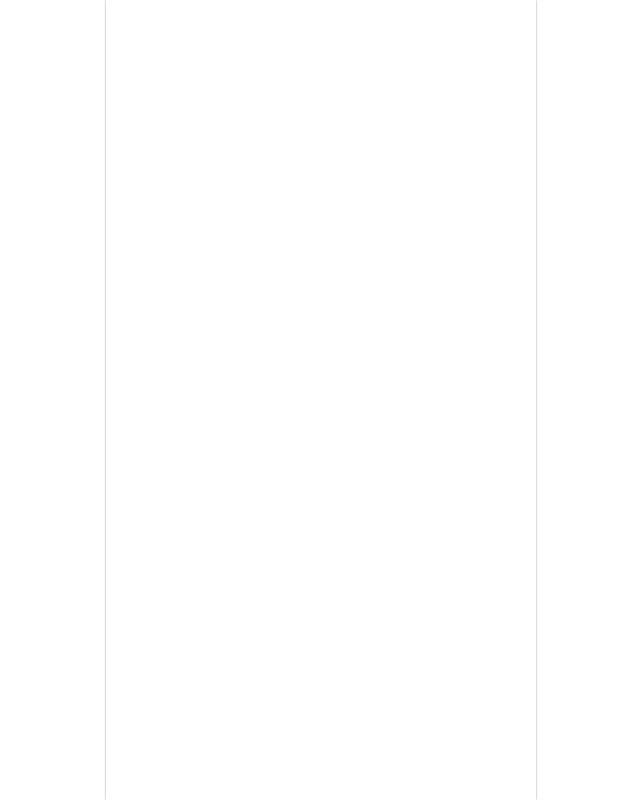
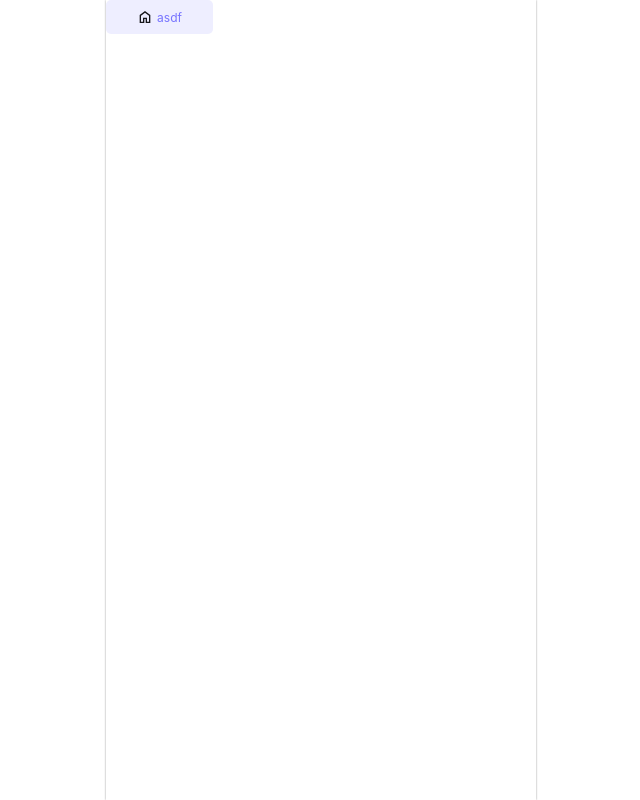
Before and after one commit to PICK-PLE/PICKPLE-client, a React (Vite) app: page /dev in a window 1280 px wide. Shown: the whole page, without its empty margins (319-959 px from the left). Built offline with nearby package versions, Linux system fonts and the light colour scheme; a web font is replaced by a local one.

Commit message:
feat: Dev에 예시 아이콘과 함께 삽입

```diff
--- a/src/pages/dev/Dev.tsx
+++ b/src/pages/dev/Dev.tsx
@@ -1,7 +1,12 @@
-import { ProgressBar } from '@components';
+import { InterestCategoryButton } from '@components';
+import { IcHome } from '@svg';
 
 const Dev = () => {
-  return <></>;
+  return (
+    <>
+      <InterestCategoryButton icon={<IcHome />}>asdf</InterestCategoryButton>
+    </>
+  );
 };
 
 export default Dev;
```
